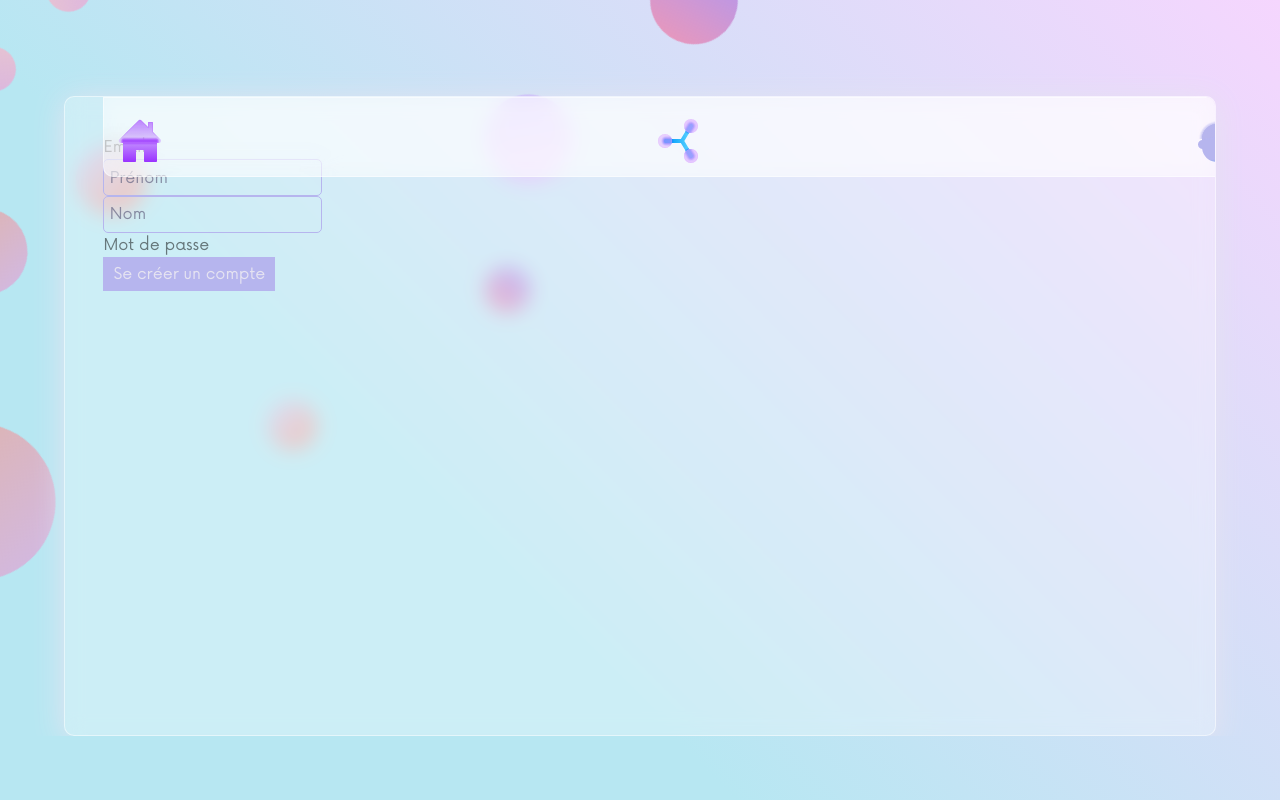
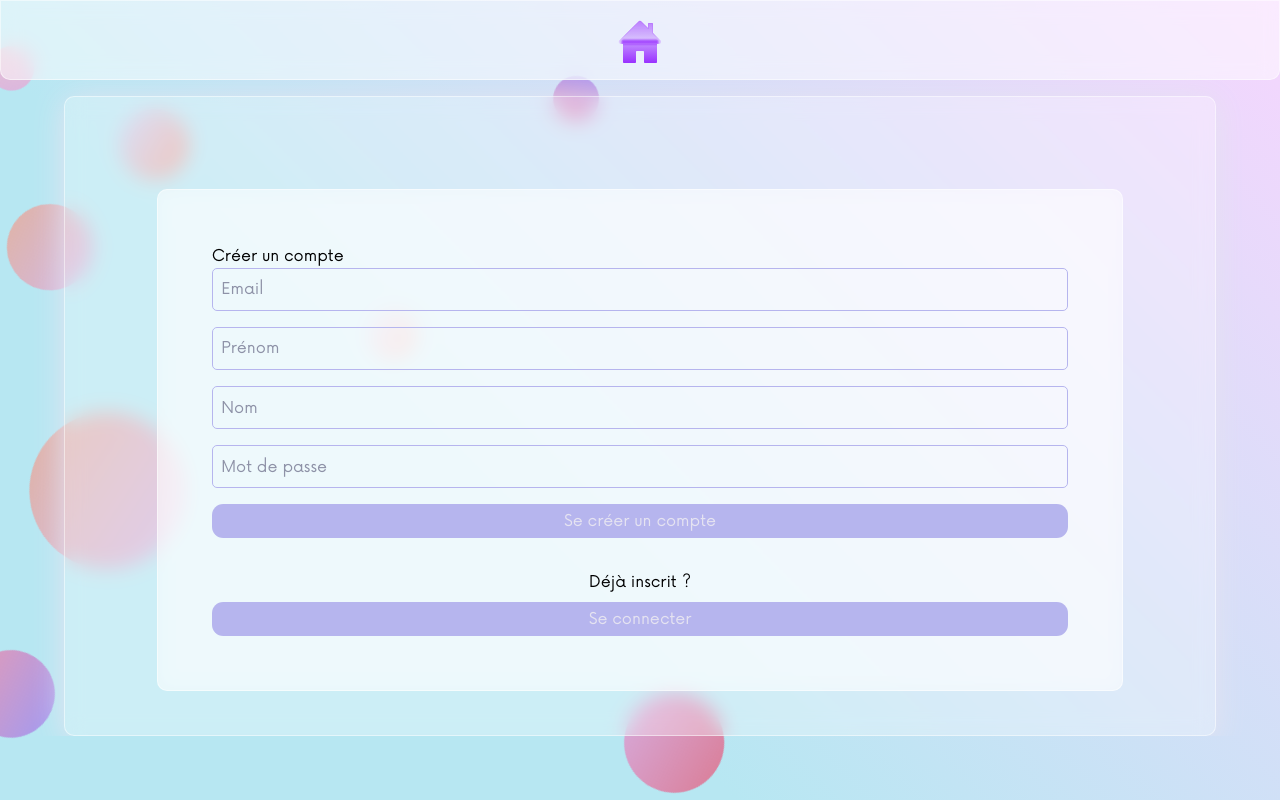
Before and after one commit to JordyBacherot/academic_health_project, a React (Vite) app: page /create_account in a window 1280 px wide. Built offline with nearby package versions, Linux system fonts and the light colour scheme; no server answers.

Commit message:
fix: style et logo
Correction avec la possibilité maintenant de créer un compte et d'être redirigier derrière

```diff
--- a/src/component/MenuPrincipal.tsx
+++ b/src/component/MenuPrincipal.tsx
@@ -15,7 +15,7 @@ function MenuPrincipal(){
     const location = useLocation();
 
     // Hide menu on the login page
-    if (location.pathname === "/login") {
+    if (location.pathname === "/login" || location.pathname === "/create_account") {
         return (
             <div id='mini-menu'>
                 <nav>
--- a/src/component/Signup.tsx
+++ b/src/component/Signup.tsx
@@ -1,101 +1,147 @@
-import {useState} from "react";
-import {signUp_Supabase} from "../service/serviceSupabaseAPI.ts";
-import {ServiceDirectusAPI} from "../service/serviceDirectusAPI.ts";
+import { useState } from "react";
+import { signUp_Supabase } from "../service/serviceSupabaseAPI.ts";
+import { ServiceDirectusAPI } from "../service/serviceDirectusAPI.ts";
+import { useForm, SubmitHandler } from "react-hook-form";
+import { useNavigate } from "react-router";
 
-
-
-function Signin() {
-    const [email, setEmail] = useState('');
-    const [password, setPassword] = useState('');
-    const [lastname, setLastName] = useState('');
-    const [firstname, setFirstName] = useState('');
-
-    async function handleInputChangeEmail(e : any){
-        setEmail(e.target.value);
+interface FormInputs {
+    email: string;
+    password: string;
+    lastname: string;
+    firstname: string;
 }
 
-    async function handleInputChangePassword(e : any){
-        setPassword(e.target.value);
-    }
+function Signup() {
+    const navigate = useNavigate();
+    const [successMessage, setSuccessMessage] = useState<string | null>(null);
 
-    async function handleInputChangeLastName(e : any){
-        setLastName(e.target.value);
-    }
+    // Configuration de React Hook Form
+    const {
+        register,
+        handleSubmit,
+        formState: { errors, isSubmitting }
+    } = useForm<FormInputs>();
 
-    async function handleInputChangeFirstName(e : any){
-        setFirstName(e.target.value);
-    }
+    const onSubmit: SubmitHandler<FormInputs> = async (data) => {
+        const { email, password, lastname, firstname } = data;
 
-    async function handleSignup(){
-        if (email.trim() === '' || password.trim() === '' || lastname.trim() === '' || firstname.trim() === '') {
-            console.error("Email, mot de passe, nom et prénom sont requis");
+        try {
+            // Sign up with Directus API
+            const service = new ServiceDirectusAPI();
+            const responseDirectus = await service.post_admin_user(email, password, lastname, firstname);
+            if (!responseDirectus) {
+                console.error("Erreur lors de l'inscription avec Directus API");
                 return;
             }
 
-        // Sign up with Directus API
-        const service = new ServiceDirectusAPI();
-        const responseDirectus = await service.post_admin_user(email, password, lastname, firstname);
-        if (responseDirectus) {
-            console.log("Connexion réussie avec Directus API");
-        }
-        else {
-            console.error("Erreur lors de la connexion avec Directus API");
-            return;
-        }
-
-
             // Sign up with Supabase
-        const responseSupabase = await signUp_Supabase(email, password)
-        if (responseSupabase) {
-            console.log("Connexion réussie avec Supabase");
-        } else {
-            console.error("Erreur lors de la connexion avec Supabase");
+            const responseSupabase = await signUp_Supabase(email, password);
+            if (!responseSupabase) {
+                console.error("Erreur lors de l'inscription avec Supabase");
                 return;
             }
 
             console.log("Inscription réussie avec succès");
+            setSuccessMessage("Compte créé avec succès ! Redirection vers la page de connexion...");
+
+            // Redirection vers la page de connexion après 2 secondes
+            setTimeout(() => {
+                navigate("/login");
+            }, 2000);
+
+        } catch (error) {
+            console.error("Erreur lors de l'inscription:", error);
+        }
+    };
+
+    return (
+        <div className="element">
+            <h1>Créer un compte</h1>
+
+            {successMessage && (
+                <div className="bg-green-100 border border-green-400 text-green-700 px-4 py-3 rounded mb-4">
+                    {successMessage}
+                </div>
+            )}
+
+            <form onSubmit={handleSubmit(onSubmit)} className="flex flex-col gap-4">
+                <label>
+                    <input
+                        type="email"
+                        className="w-full p-2 border rounded"
+                        placeholder="Email"
+                        {...register("email", {
+                            required: "L'email est requis",
+                            pattern: {
+                                value: /^[A-Z0-9._%+-]+@[A-Z0-9.-]+\.[A-Z]{2,}$/i,
+                                message: "Email invalide"
+                            }
+                        })}
+                    />
+                    {errors.email && <span className="text-red-500">{errors.email.message}</span>}
+                </label>
+
+                <label>
+                    <input
+                        type="text"
+                        className="w-full p-2 border rounded"
+                        placeholder="Prénom"
+                        {...register("firstname", {
+                            required: "Le prénom est requis"
+                        })}
+                    />
+                    {errors.firstname && <span className="text-red-500">{errors.firstname.message}</span>}
+                </label>
+
+                <label>
+                    <input
+                        type="text"
+                        className="w-full p-2 border rounded"
+                        placeholder="Nom"
+                        {...register("lastname", {
+                            required: "Le nom est requis"
+                        })}
+                    />
+                    {errors.lastname && <span className="text-red-500">{errors.lastname.message}</span>}
+                </label>
+
+                <label>
+                    <input
+                        type="password"
+                        className="w-full p-2 border rounded"
+                        placeholder="Mot de passe"
+                        {...register("password", {
+                            required: "Le mot de passe est requis",
+                            minLength: {
+                                value: 6,
+                                message: "Le mot de passe doit contenir au moins 6 caractères"
+                            }
+                        })}
+                    />
+                    {errors.password && <span className="text-red-500">{errors.password.message}</span>}
+                </label>
+
+                <button
+                    type="submit"
+                    className="form_button"
+                    disabled={isSubmitting}
+                >
+                    {isSubmitting ? "Création en cours..." : "Se créer un compte"}
+                </button>
+
+                <div className="text-center mt-4">
+                    <p>Déjà inscrit ?</p>
+                    <button
+                        type="button"
+                        onClick={() => navigate("/login")}
+                        className="form_button w-full mt-2"
+                    >
+                        Se connecter
+                    </button>
+                </div>
+            </form>
+        </div>
+    );
 }
 
-
-    // TODO : Add a message to inform the user that the account has been created successfully
-    // TODO : Add a redirection to the login page after successful signup
-    return (
-        <div>
-            <div>
-                <input
-                    type="email"
-                    value={email}
-                    onChange={handleInputChangeEmail}
-                    placeholder="Email"
-                />
-            </div>
-            <div>
-                <input
-                    type="text"
-                    value={firstname}
-                    onChange={handleInputChangeFirstName}
-                    placeholder="Prénom"
-                />
-            </div>
-            <div>
-                <input
-                    type="text"
-                    value={lastname}
-                    onChange={handleInputChangeLastName}
-                    placeholder="Nom"
-                />
-            </div>
-            <div>
-                <input
-                    type="password"
-                    value={password}
-                    onChange={handleInputChangePassword}
-                    placeholder="Mot de passe"
-                />
-            </div>
-            <button onClick={handleSignup}>Se créer un compte</button>
-        </div>
-    )
-}
-
-export default Signin;
+export default Signup;
--- a/src/pages/CreateAccount.tsx
+++ b/src/pages/CreateAccount.tsx
@@ -5,8 +5,8 @@ import Signup from "../component/Signup.tsx";
 export default function CreateAccount() {
     return (
         <div>
+            <MenuPrincipal/>
             <div className="App">
-                <MenuPrincipal/>
                 <Signup></Signup>
             </div>
             <Background/>
--- a/src/styles.css
+++ b/src/styles.css
@@ -56,19 +56,19 @@ nav a:hover {
   text-decoration-color: var(--periwinkle);
 }
 
-input[type="text"] {
-  padding: 0.5%;
+input[type="text"], input[type="password"], input[type="email"] {
+  padding: 1%;
   border: 1px solid var(--periwinkle);
   border-radius: 5px;
   font-size: 1rem;
 }
 
-input[type="text"]:focus {
+input[type="text"]:focus, input[type="password"]:focus, input[type="email"]:focus {
   outline: none;
   border-color: var(--periwinkle-dark);
 }
 
-input[type="text"]::placeholder {
+input[type="text"]::placeholder, input[type="password"]::placeholder, input[type="email"]::placeholder {
   color: var(--periwinkle-dark);
   opacity: 0.7;
 }
@@ -291,7 +291,7 @@ button:hover, input[type="submit"]:hover{
 
  /*orientation landscape*/
 @media (orientation: landscape) {
-  #menu-principal{
+  #menu-principal, #mini-menu{
     top: 0;
     padding: 1%;
     height: 10vh;
@@ -299,7 +299,7 @@ button:hover, input[type="submit"]:hover{
     border-radius: 0 0 10px 10px;
   }
 
-  #menu-principal nav {
+  #menu-principal nav, #mini-menu nav {
     margin-top: 5%;
   }
 
```
Also changed, not shown: public/icons/logout-small.svg (deleted). Lines whose indentation alone changed are shown as unchanged.
